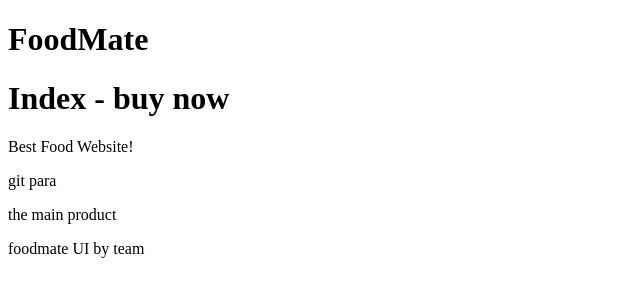
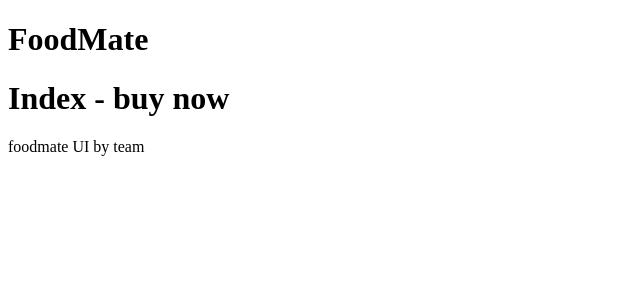
Before and after one commit to pranjalippp/foodmate, a plain HTML site: page index.html in a window 1280 px wide. Shown: the whole page, without its empty margins (0-640 px from the left). Drawn offline with Linux system fonts and the light colour scheme.

Commit message:
-p index

```diff
--- a/index.html
+++ b/index.html
@@ -8,9 +8,7 @@
 <body>
     <h1>FoodMate</h1>
     <h1>Index - buy now</h1>
-    <p>Best Food Website!</p>
-    <p>git para</p>
-    <p>the main product</p>
+
     <footer>foodmate UI by team</footer>
 </body>
 </html>
```
